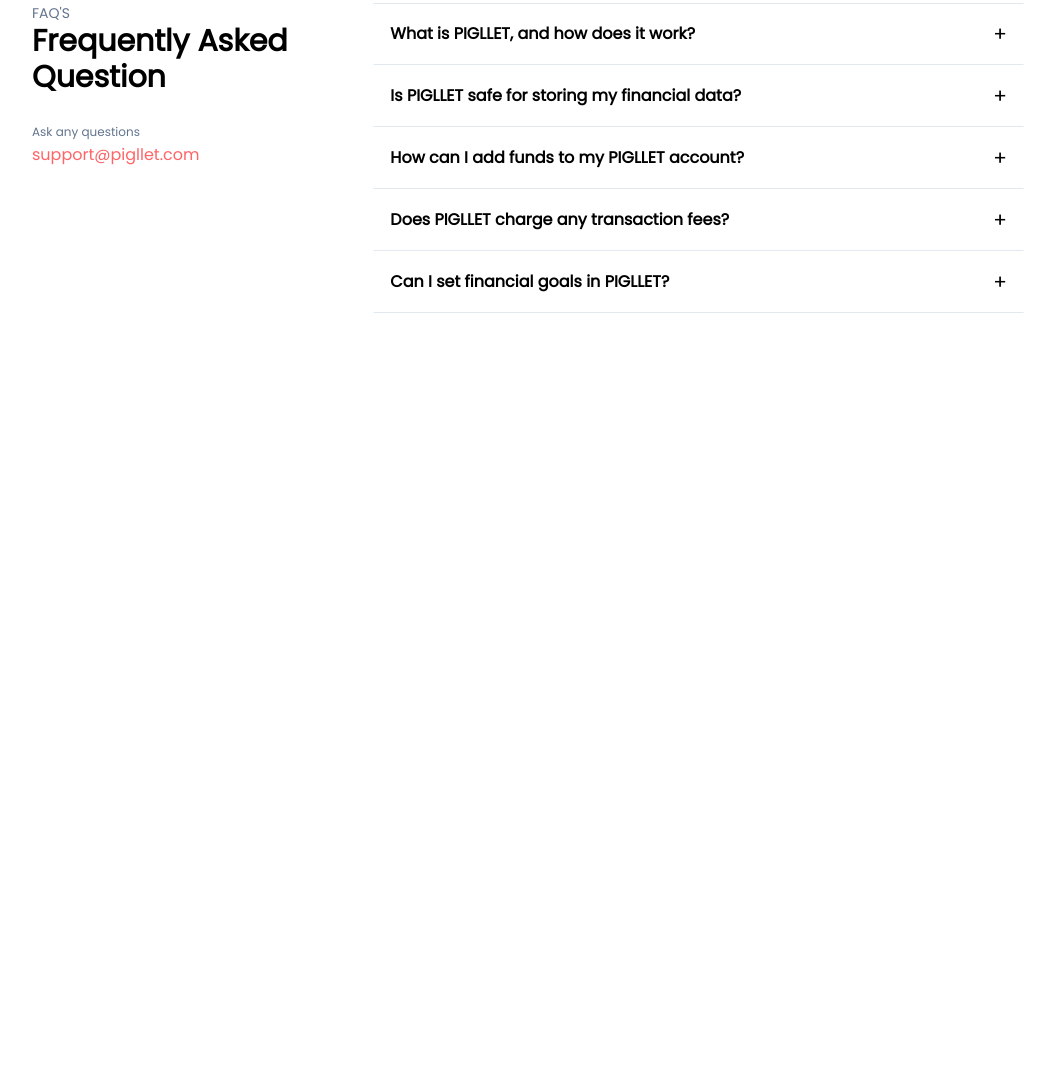
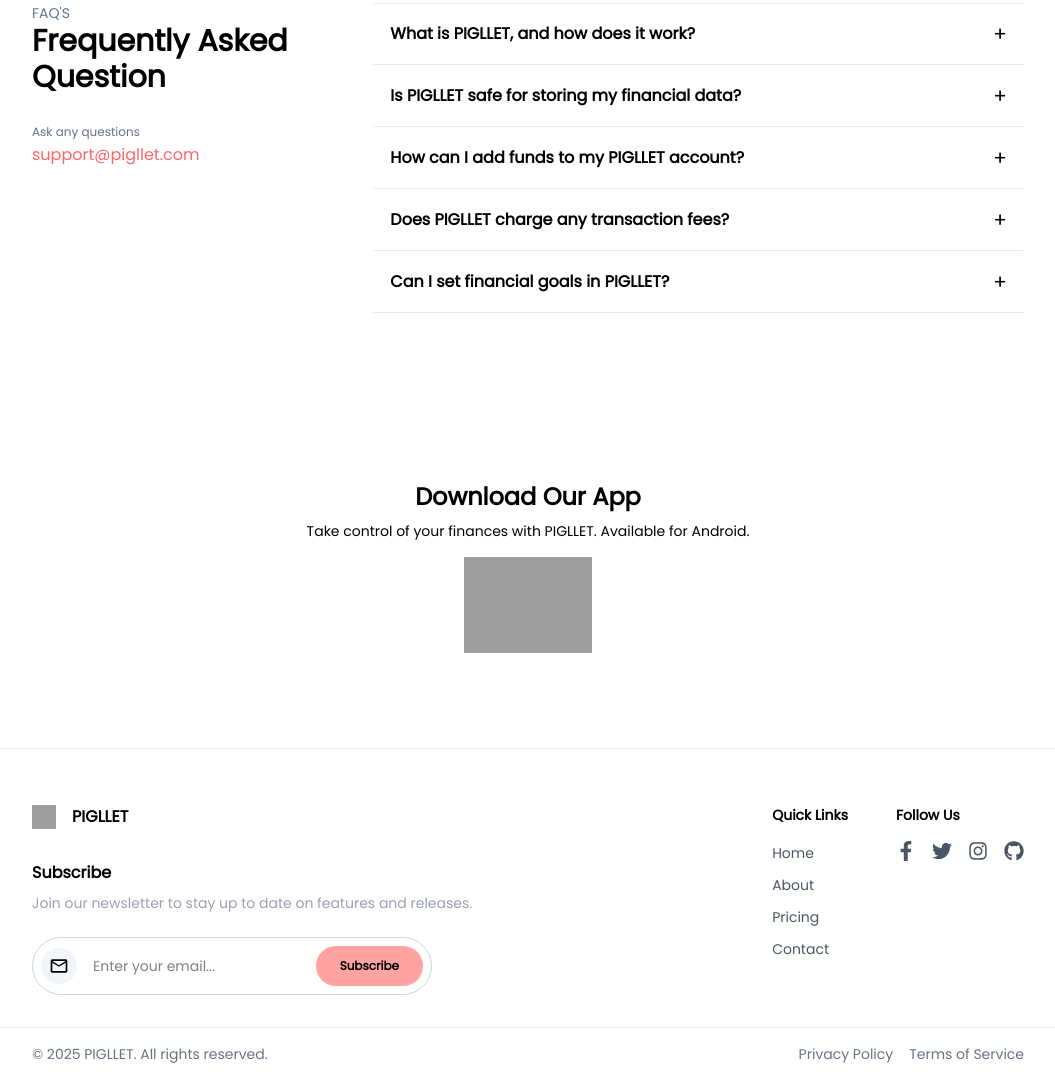
Before and after one commit to Haikal3003/pigllet-web, an Astro site: page / in a window 1280 px wide. Shown: the part 1885-2965 px from the top of the page, without its empty margins (112-1167 px from the left). Before the commit the page ends 2278 px from the top, so only its background shows below. Built offline with nearby package versions, Linux system fonts and the light colour scheme; Astro itself is replaced by a stand-in of ours; grey boxes are pictures that could not be loaded; a web font is replaced by a local one.

Commit message:
add footer

```diff
--- /dev/null
+++ b/src/components/footer/Newsletter.tsx
@@ -0,0 +1,13 @@
+export default function Newsletter() {
+  return (
+    <div className="flex justify-between items-center border-b border-b-slate-300 pb-14 px-36">
+      <div className="max-w-xs">
+        <h1 className="font-bold text-lg">Join our newsletter to stay up to date on features and release.</h1>
+      </div>
+      <div className="flex items-center space-x-2">
+        <input type="email" name="newsletter" id="newsletter" placeholder="Enter your email..." className=" w-xs p-3 rounded-full border border-slate-300 text-xs " />
+        <button className="text-xs py-3 px-4 bg-red-300 rounded-full font-semibold">Subscribe</button>
+      </div>
+    </div>
+  );
+}
--- a/src/components/layout/Footer.tsx
+++ b/src/components/layout/Footer.tsx
@@ -1,7 +1,81 @@
+import { MdOutlineMailOutline } from 'react-icons/md';
+import { FaFacebookF, FaTwitter, FaInstagram, FaGithub } from 'react-icons/fa';
+
+const links = [
+  { name: 'Home', href: '/' },
+  { name: 'About', href: '/about' },
+  { name: 'Pricing', href: '/pricing' },
+  { name: 'Contact', href: '/contact' },
+];
+
+const socialLinks = [
+  { name: 'Facebook', icon: <FaFacebookF size={20} />, href: 'https://facebook.com' },
+  { name: 'Twitter', icon: <FaTwitter size={20} />, href: 'https://twitter.com' },
+  { name: 'Instagram', icon: <FaInstagram size={20} />, href: 'https://instagram.com' },
+  { name: 'Github', icon: <FaGithub size={20} />, href: 'https://github.com' },
+];
+
 export default function Footer() {
   return (
-    <div className="relative w-full min-h-screen bg-red-200">
-      <div className="absolute w-[70%] h-[250px] bg-white shadow-md rounded-xl left-1/2 -translate-x-1/2"></div>
-    </div>
+    <footer className="w-full  pt-14 border-t border-t-slate-200">
+      <div className="flex justify-between gap-8 px-36">
+        <div>
+          <div id="logo" className="flex items-center space-x-4 w-full mb-8">
+            <img src="../../src/assets/logo-pigllet.png" alt="PIGLLET" className="w-6 h-6 object-cover" />
+            <span className="font-bold">PIGLLET</span>
+          </div>
+
+          <div>
+            <h2 className="text-base font-semibold">Subscribe</h2>
+            <p className="mt-2 text-gray-400 text-sm mb-6">Join our newsletter to stay up to date on features and releases.</p>
+            <div className="flex w-[400px] items-center space-x-2 p-2 rounded-full border border-slate-300 ">
+              <div className="p-2 rounded-full bg-slate-100">
+                <MdOutlineMailOutline size={20} />
+              </div>
+              <input type="email" name="newsletter" id="newsletter" placeholder="Enter your email..." className="w-full text-black p-2 rounded-full text-sm" />
+              <button className="text-xs py-3 px-6 bg-red-300 rounded-full text-black font-semibold hover:bg-red-400">Subscribe</button>
+            </div>
+          </div>
+        </div>
+
+        <div className="flex space-x-12">
+          <div className="text-left">
+            <h2 className="text-sm font-semibold">Quick Links</h2>
+            <ul className="mt-4 space-y-2">
+              {links.map((link) => (
+                <li key={link.name}>
+                  <a href={link.href} className="text-gray-600 hover:text-black text-sm">
+                    {link.name}
+                  </a>
+                </li>
+              ))}
+            </ul>
+          </div>
+
+          <div className="text-left">
+            <h2 className="text-sm font-semibold">Follow Us</h2>
+            <div className="flex mt-4 space-x-4">
+              {socialLinks.map((social) => (
+                <a key={social.name} href={social.href} className="text-gray-600 hover:text-black">
+                  {social.icon}
+                </a>
+              ))}
+            </div>
+          </div>
+        </div>
+      </div>
+
+      <div className="flex items-center justify-between mt-8 border-t py-4 px-36 border-gray-200  text-center text-gray-500 text-sm">
+        <span>© {new Date().getFullYear()} PIGLLET. All rights reserved.</span>
+        <div className="flex space-x-4">
+          <a href="/privacy-policy" className="hover:text-black text-gray-500 text-sm">
+            Privacy Policy
+          </a>
+          <a href="/terms-of-service" className="hover:text-black text-gray-500 text-sm">
+            Terms of Service
+          </a>
+        </div>
+      </div>
+    </footer>
   );
 }
--- /dev/null
+++ b/src/components/sections/landing/AppDownload.astro
@@ -0,0 +1,8 @@
+<section class="relative max-w-lg mx-auto rounded-full p-8 text-center my-14 ">
+	<h2 class="text-2xl font-bold">Download Our App</h2>
+	<p class="mt-2 text-sm">Take control of your finances with PIGLLET. Available for Android.</p>
+
+	<a href="#" class="inline-block mt-4">
+		<img src="../../src/assets/google-play-badge.png" alt="Download on Google Play" class="w-32 mx-auto">
+	</a>
+</section>
--- a/src/layouts/Layout.astro
+++ b/src/layouts/Layout.astro
@@ -19,9 +19,9 @@
   </head>
   <body >
     <Navbar client:load />
-    <main class="px-36 " >
+    <main class="px-36" >
       <slot />
     </main>
-    <!-- <Footer client:load/> -->
+    <Footer client:load />
   </body>
 </html>
--- a/src/pages/index.astro
+++ b/src/pages/index.astro
@@ -3,6 +3,7 @@
 import Feature from '../components/sections/landing/Feature.tsx';
 import Hero from '../components/sections/landing/Hero.astro';
 import Layout from '../layouts/Layout.astro';
+import AppDownload from "../components/sections/landing/AppDownload.astro"
 
 // Welcome to Astro! Wondering what to do next? Check out the Astro documentation at https://docs.astro.build
 // Don't want to use any of this? Delete everything in this file, the `assets`, `components`, and `layouts` directories, and start fresh.
@@ -12,4 +13,5 @@
 	<Hero/>
 	<Feature client:load/>
 	<FAQs client:load/>
+	<AppDownload/>
 </Layout>
--- a/src/styles/global.css
+++ b/src/styles/global.css
@@ -16,6 +16,5 @@
 
 input,
 textarea {
-  border: none;
   outline: none;
 }
```
Also changed, not shown: src/assets/google-play-badge.png (added).
